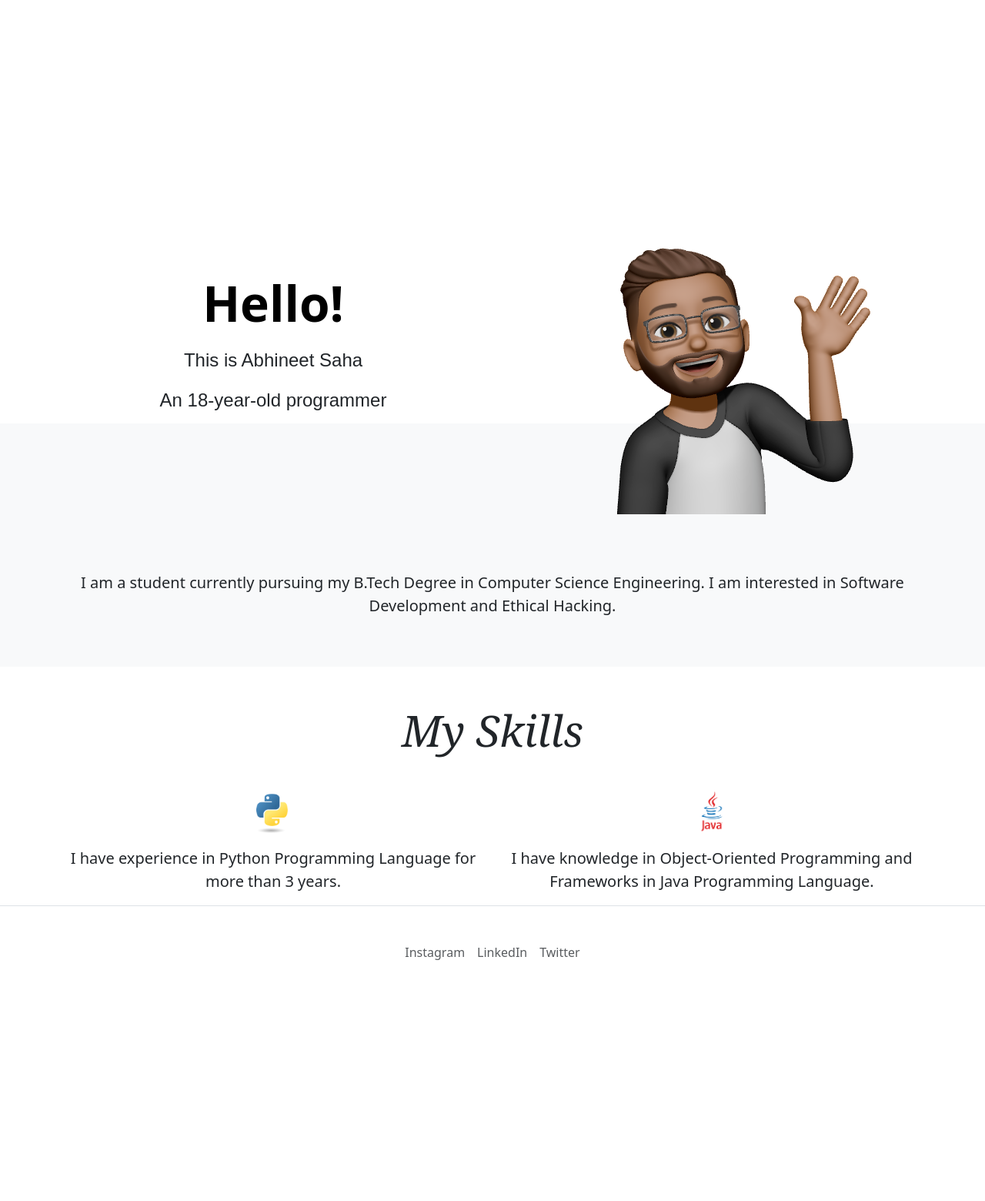
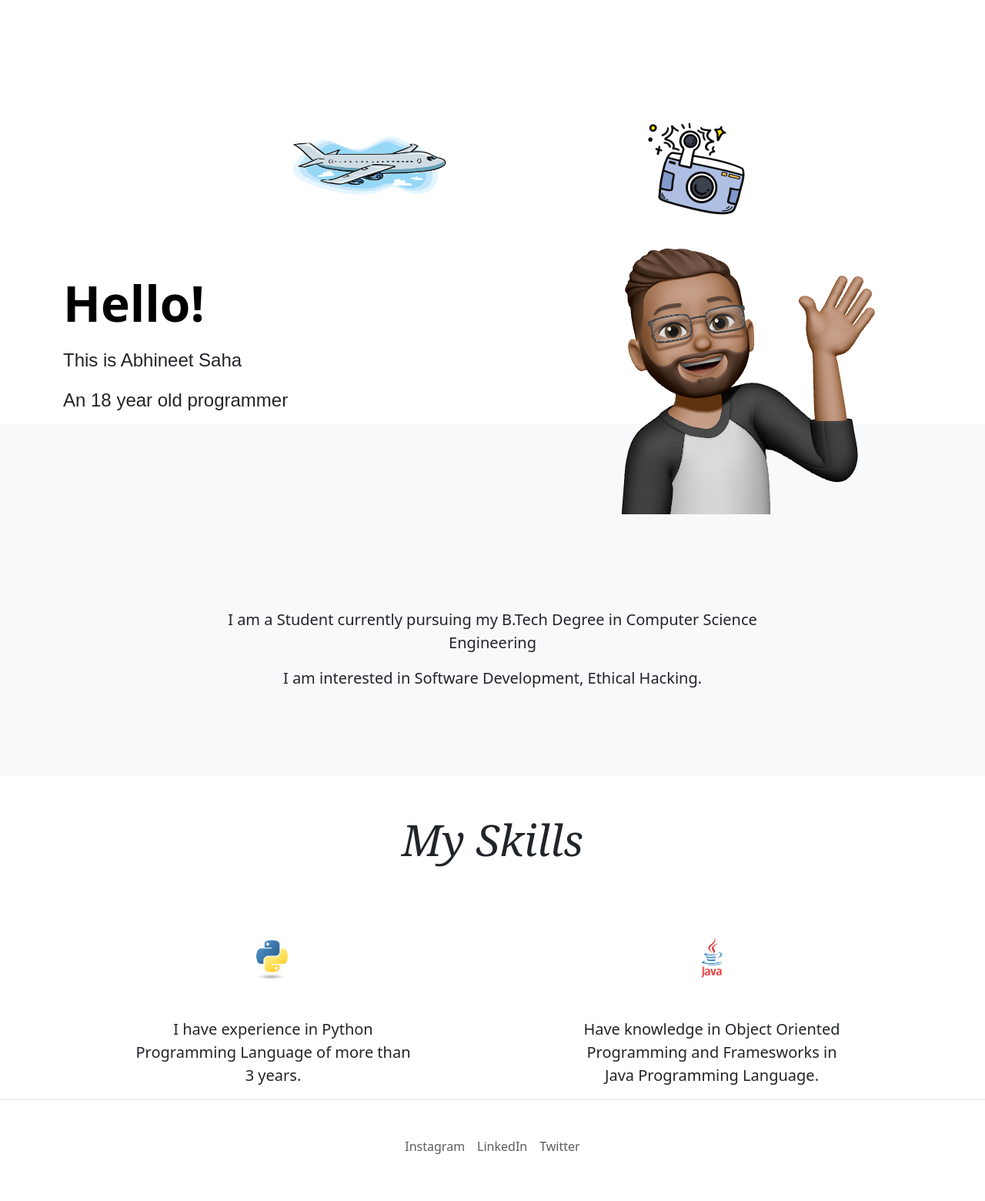
Before and after one commit to Itz4vI/Portfolio, a plain HTML site: page index.html in a window 1280 px wide. Shown: the whole page at 77% size. Before the commit the page ends 1297 px from the top, so only its background shows below. Drawn offline with nearby package versions, Linux system fonts and the light colour scheme; a web font is replaced by a local one.

Commit message:
Update index.html

```diff
--- a/index.html
+++ b/index.html
@@ -10,53 +10,63 @@
 </head>
 <body>
     <section id="title" class="gradient-background">
-        <div class="container py-5">
-            <div class="row align-items-center">
-              <div class="col-md-6 text-center">
+        <div class="container col-xxl- py-10 ">
+            <img class="top-camera" src="assets/images/camera.png" alt="camera" height="150px" width="150px">
+            <img class="top-plane" src="assets/images/aeroplane.png" alt="aeroplane" height="150px" width="200px">
+            <div class="row flex-lg-row-reverse align-items-center g-5 pt-5">
+              <div class="col-10 col-sm-8 col-lg-6">
+                <img src="assets/images/Memoji.png" class="d-block mx-lg-auto img-fluid" alt="Memoji" height="700px" loading="lazy">
+              </div>
+              <div class="col-lg-6">
                 <h1 class="display-3 fw-bold text-body-emphasis lh-1 mb-4">Hello!</h1>
                 <p class="lead" id="title-name">This is Abhineet Saha</p>
-                <p class="lead" id="title-name">An 18-year-old programmer</p>
-              </div>
-              <div class="col-md-6 text-center">
-                <img src="assets/images/Memoji.png" class="d-block mx-auto img-fluid" alt="Memoji" height="300" loading="lazy">
+                <p class="lead" id="title-name">An 18 year old programmer</p>
+                <div class="d-grid gap-2 d-md-flex justify-content-md-start">
+                </div>
               </div>
             </div>
-        </div>
+          </div>
     </section>
 
-    <section id="me" class="bg-body-tertiary py-5">
-        <div class="container text-center">
-            <img src="" class="profile-img py-5 mt-5">
-            <p class="lead">I am a student currently pursuing my B.Tech Degree in Computer Science Engineering. I am interested in Software Development and Ethical Hacking.</p>
-        </div>
+    <section id="me" class="">
+        <div class="">
+            <div class="justify-content-center text-center bg-body-tertiary py-5">
+              <div class="container py-5">
+                <img src="" class="profile-img py-5 mt-5">
+                <p class="col-lg-8 mx-auto lead">I am a Student currently pursuing my B.Tech Degree in Computer Science Engineering</p>
+                <p class="col-lg-8 mx-auto lead">I am interested in Software Development, Ethical Hacking.</p>
+              </div>
+            </div>
+          </div>
     </section>
 
-    <section id="experience" class="border-bottom">
-        <h2 class="my-skills display-4 lh-1 mt-4 text-center">My Skills</h2>
+    <section id="experience" class="justify-content-center mt-3 border-bottom">
+        <h2 class="my-skills display-4 lh-1 mt-4 text-center justify-content-center">My Skills</h2>
         <div class="container text-center mt-5">
             <div class="row">
-              <div class="col-md-6">
-                <a href="https://www.python.org/">
+              <div class="col-lg-6 mt-5">
+                <a href = "https://www.python.org/">
                 <img src="assets/images/python.png" alt="python-logo" height="60"></a>
-                <p class="lead mt-3">I have experience in Python Programming Language for more than 3 years.</p>
+                <p class="col-lg-8 mx-auto lead mt-5">I have experience in Python Programming Language of more than 3 years.</p>
               </div>
-              <div class="col-md-6">
+              <div class="col-lg-6 mt-5">
                 <a href="https://www.java.com/">
                 <img src="assets/images/java.png" alt="java-logo" height="60"></a>
-                <p class="lead mt-3">I have knowledge in Object-Oriented Programming and Frameworks in Java Programming Language.</p>
+                <p class="col-lg-8 mx-auto lead mt-5">Have knowledge in Object Oriented Programming and Framesworks in Java Programming Language.</p>
               </div>
             </div>
-        </div>
     </section>
 
-    <section id="contact" class="py-3 my-4">
-        <div class="container text-center">
-            <ul class="nav justify-content-center">
-              <li class="nav-item"><a href="https://www.instagram.com/itz4vi/" class="nav-link px-2 text-body-secondary">Instagram</a></li>
-              <li class="nav-item"><a href="https://www.linkedin.com/in/abhineet-saha-317472203/" class="nav-link px-2 text-body-secondary">LinkedIn</a></li>
-              <li class="nav-item"><a href="https://twitter.com/_Itz4vI_" class="nav-link px-2 text-body-secondary">Twitter</a></li>
-            </ul>
-        </div>
+    <section id="contact">
+      <div class="container">
+  <footer class="py-3 my-4">
+    <ul class="nav justify-content-center pb-3 mb-3">
+      <li class="nav-item"><a href="https://www.instagram.com/itz4vi/" class="nav-link px-2 text-body-secondary">Instagram</a></li>
+      <li class="nav-item"><a href="https://www.linkedin.com/in/abhineet-saha-317472203/" class="nav-link px-2 text-body-secondary">LinkedIn</a></li>
+      <li class="nav-item"><a href="https://twitter.com/_Itz4vI_" class="nav-link px-2 text-body-secondary">Twitter</a></li>
+    </ul>
+  </footer>
+</div>
     </section>
 </body>
 </html>
```
